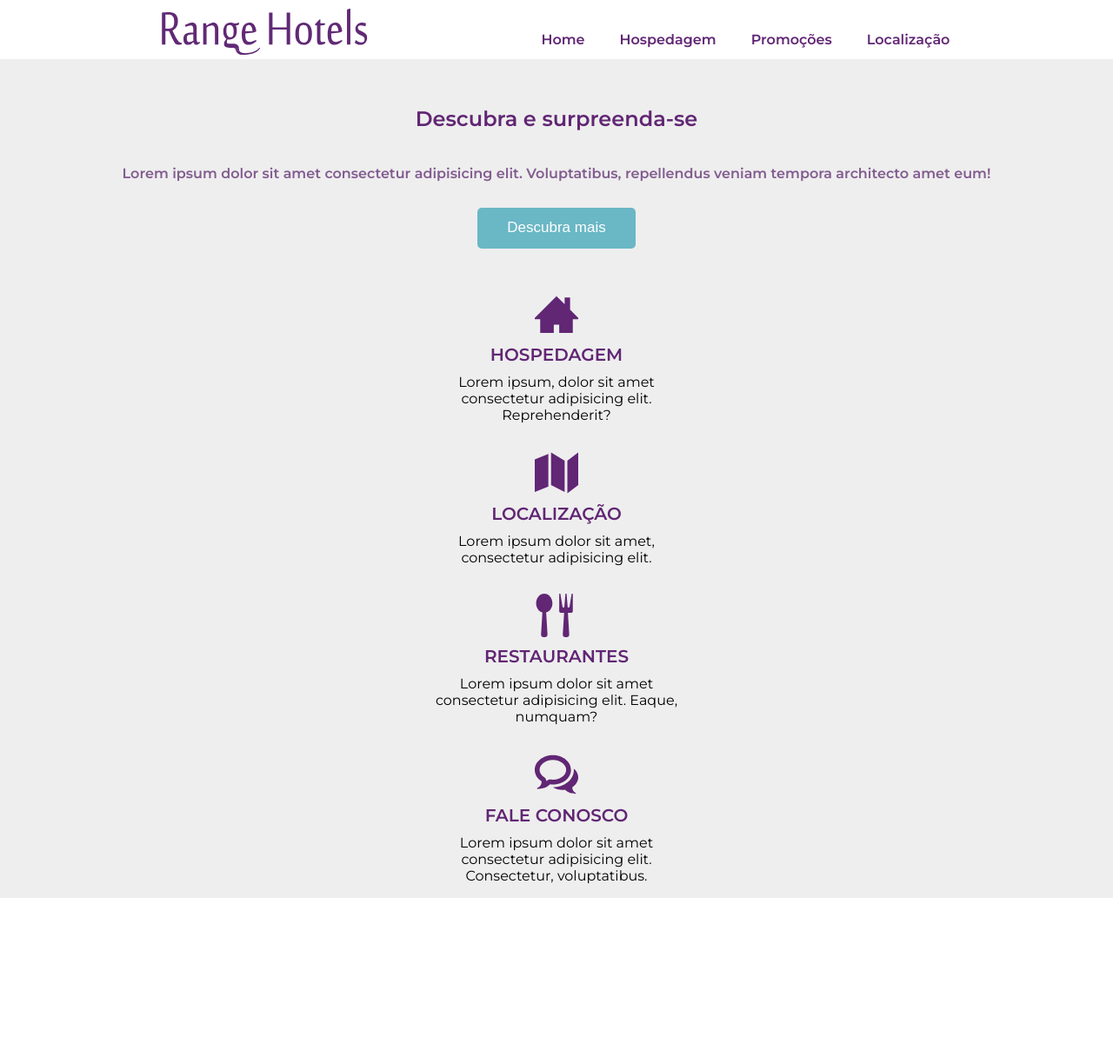
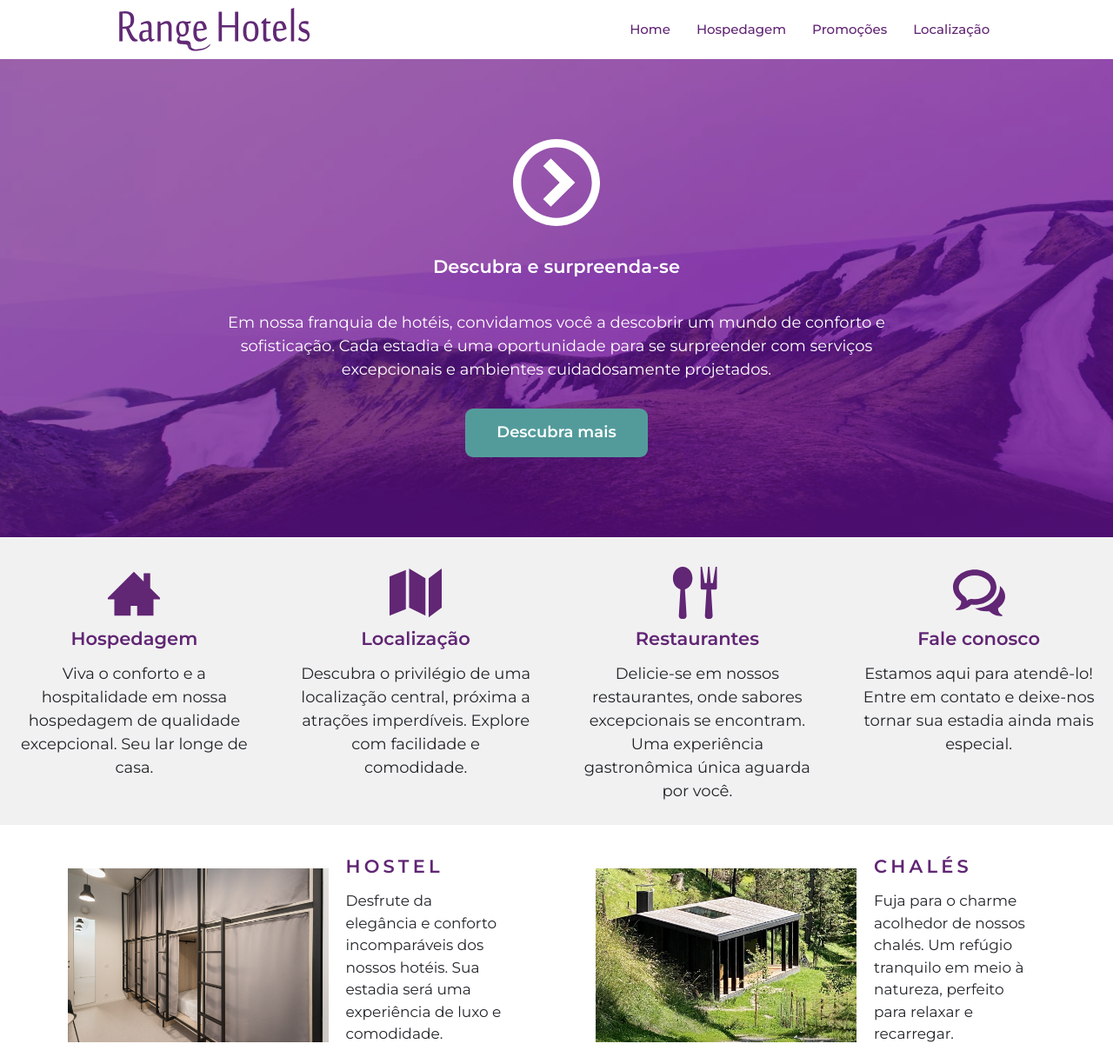
Before and after one commit to ArthurDeOliver/Projeto-Range-Hotel, a plain HTML site: page Projeto Hotel/index.html in a window 1280 px wide. Shown: the top 1216 px of the page at 87% size. Before the commit the page ends 1033 px from the top, so only its background shows below. Drawn offline with nearby package versions, Linux system fonts and the light colour scheme.

Commit message:
projeto finalizado

```diff
--- a/Projeto Hotel/index.html
+++ b/Projeto Hotel/index.html
@@ -3,107 +3,141 @@
 <head>
     <meta charset="UTF-8">
     <meta name="viewport" content="width=device-width, initial-scale=1.0">
-    <title>Angels Hotel | Arthur de Oliveira</title>
+    <title>Range Hotel | Arthur de Oliveira</title>
+
+    <link href="https://cdn.jsdelivr.net/npm/bootstrap@5.3.2/dist/css/bootstrap.min.css" rel="stylesheet" integrity="sha384-T3c6CoIi6uLrA9TneNEoa7RxnatzjcDSCmG1MXxSR1GAsXEV/Dwwykc2MPK8M2HN" crossorigin="anonymous">
+    <link rel="stylesheet" href="style.css">
+    <link rel="stylesheet" href="media_querys.css">
 
     <link rel="preconnect" href="https://fonts.googleapis.com">
     <link rel="preconnect" href="https://fonts.gstatic.com" crossorigin>
     <link href="https://fonts.googleapis.com/css2?family=Montserrat:wght@200;300;400;500;600&display=swap" rel="stylesheet">
 
-    <link rel="stylesheet" href="style.css">
-    <link rel="stylesheet" href="media_querys.css">
 
 </head>
-<body>
 
-    <header class="head-page">
+    <header class="head_page">
 
+        <div class="img_logo">
+            <img src="images/logo_mob.svg" alt="">
+        </div>
 
-        <div class="head-wrapper">
-
-            <div class="img-head">
-                <a href="#"><img src="images/logo_mob.svg" class="img-logo"></a>
-            </div>
-
-            <nav>
-                <!-- list -->
-                <ul class="nav-list">
-                    <li class="nav-iten"> <a href="#">Home</a></li>
-                    <li class="nav-iten"> <a href="#">Hospedagem</a></li>
-                    <li class="nav-iten"> <a href="#">Promoções</a></li>
-                    <li class="nav-iten"> <a href="#">Localização</a></li>
-                </ul>
-            </nav>
-
-        </div>
+        <nav class="nav_list">
+            <ul>
+                <li><a href="#">Home</a></li>
+                <li><a href="#">Hospedagem</a></li>
+                <li><a href="#">Promoções</a></li>
+                <li><a href="#">Localização</a></li>
+            </ul>
+        </nav>
 
     </header>
 
-    <main class="main1">
+    <main>
 
-        <header class="head-main">
-            <h2>Descubra e surpreenda-se</h2>
+        <section class="sec1">
 
-            <div class="p-btn_head-main">
-                <p>Lorem ipsum dolor sit amet consectetur adipisicing elit. Voluptatibus, repellendus veniam tempora architecto amet eum!</p>
+            <div class="sec1_first">
+                <svg version="1.1" xmlns="http://www.w3.org/2000/svg" xmlns:xlink="http://www.w3.org/1999/xlink" viewBox="0 0 32 32" id="arrow">
+                    <path d="M16 0c-8.837 0-16 7.163-16 16s7.163 16 16 16 16-7.163 16-16-7.163-16-16-16zM16 29c-7.18 0-13-5.82-13-13s5.82-13 13-13 13 5.82 13 13-5.82 13-13 13z" fill="#ffffff"></path>
+                    <path d="M11.086 22.086l2.829 2.829 8.914-8.914-8.914-8.914-2.828 2.828 6.086 6.086z" fill="#ffffff"></path>
+                </svg>
 
-                <button id="discovery" class="btn-disc">Descubra mais</button>
+                <div class="txt">
+                    <h2>Descubra e surpreenda-se</h2>
+                    <p>Em nossa franquia de hotéis, convidamos você a descobrir um mundo de conforto e sofisticação. Cada estadia é uma oportunidade para se surpreender com serviços excepcionais e ambientes cuidadosamente projetados.</p>
+                    <button>Descubra mais</button>
+                </div>
             </div>
-        </header>
 
-        <div class="card_wrapper">
+            <div class="cards_wrapper row row-cols-md-2 row-cols-xl-4">
 
-            <div class="card">
-                <div class="img_h">
-                    <svg version="1.1" xmlns="http://www.w3.org/2000/svg" width="32" height="32" viewBox="0 0 32 32" id="home">
-                        <title>home3</title>
+                <div class="cards col">
+                    <svg version="1.1" xmlns="http://www.w3.org/2000/svg" width="32" height="32" viewBox="0 0 32 32" id="svg">
                         <path d="M32 19l-6-6v-9h-4v5l-6-6-16 16v1h4v10h10v-6h4v6h10v-10h4z"></path>
                     </svg>
+                    <h2>Hospedagem</h2>
+                    <p>Viva o conforto e a hospitalidade em nossa hospedagem de qualidade excepcional. Seu lar longe de casa.</p>                </div>
 
-                    <h2>Hospedagem</h2>
-                </div>
-                <p>Lorem ipsum, dolor sit amet consectetur adipisicing elit. Reprehenderit?</p>
-            </div>
-
-            <div class="card">
-                <div class="img_h">
-                    <svg version="1.1" xmlns="http://www.w3.org/2000/svg" width="32" height="32" viewBox="0 0 32 32" id="map">
+                <div class="cards col">
+                    <svg version="1.1" xmlns="http://www.w3.org/2000/svg" width="32" height="32" viewBox="0 0 32 32" id="svg">
                         <path d="M0 6l10-4v24l-10 4z"></path>
                         <path d="M12 1l10 6v23l-10-5z"></path>
                         <path d="M24 7l8-6v24l-8 6z"></path>
                     </svg>
+                    <h2>Localização</h2>
+                    <p>Descubra o privilégio de uma localização central, próxima a atrações imperdíveis. Explore com facilidade e comodidade.</p>                </div>
 
-                    <h2>Localização</h2>
-                </div>
-                <p>Lorem ipsum dolor sit amet, consectetur adipisicing elit.</p>
+                <div class="cards col">
+                    <svg version="1.1" xmlns="http://www.w3.org/2000/svg" width="32" height="32" viewBox="0 0 32 32" id="svg">
+                        <path d="M7 0c-3.314 0-6 3.134-6 7 0 3.31 1.969 6.083 4.616 6.812l-0.993 16.191c-0.067 1.098 0.778 1.996 1.878 1.996h1c1.1 0 1.945-0.898 1.878-1.996l-0.993-16.191c2.646-0.729 4.616-3.502 4.616-6.812 0-3.866-2.686-7-6-7zM27.167 0l-1.667 10h-1.25l-0.833-10h-0.833l-0.833 10h-1.25l-1.667-10h-0.833v13c0 0.552 0.448 1 1 1h2.604l-0.982 16.004c-0.067 1.098 0.778 1.996 1.878 1.996h1c1.1 0 1.945-0.898 1.878-1.996l-0.982-16.004h2.604c0.552 0 1-0.448 1-1v-13h-0.833z"></path>
+                    </svg>
+                    <h2>Restaurantes</h2>
+                    <p>Delicie-se em nossos restaurantes, onde sabores excepcionais se encontram. Uma experiência gastronômica única aguarda por você.</p>                </div>
+
+                <div class="cards col">
+                    <svg version="1.1" xmlns="http://www.w3.org/2000/svg" width="36" height="32" viewBox="0 0 36 32" id="svg">
+                        <path d="M15 4c-1.583 0-3.112 0.248-4.543 0.738-1.341 0.459-2.535 1.107-3.547 1.926-1.876 1.518-2.91 3.463-2.91 5.474 0 1.125 0.315 2.217 0.935 3.247 0.646 1.073 1.622 2.056 2.821 2.842 0.951 0.624 1.592 1.623 1.761 2.748 0.028 0.187 0.051 0.375 0.068 0.564 0.085-0.079 0.169-0.16 0.254-0.244 0.754-0.751 1.771-1.166 2.823-1.166 0.167 0 0.335 0.011 0.503 0.032 0.605 0.077 1.223 0.116 1.836 0.116 1.583 0 3.112-0.248 4.543-0.738 1.341-0.459 2.535-1.107 3.547-1.926 1.876-1.518 2.91-3.463 2.91-5.474s-1.033-3.956-2.91-5.474c-1.012-0.819-2.206-1.467-3.547-1.926-1.431-0.49-2.96-0.738-4.543-0.738zM15 0v0c8.284 0 15 5.435 15 12.139s-6.716 12.139-15 12.139c-0.796 0-1.576-0.051-2.339-0.147-3.222 3.209-6.943 3.785-10.661 3.869v-0.785c2.008-0.98 3.625-2.765 3.625-4.804 0-0.285-0.022-0.564-0.063-0.837-3.392-2.225-5.562-5.625-5.562-9.434 0-6.704 6.716-12.139 15-12.139zM31.125 27.209c0 1.748 1.135 3.278 2.875 4.118v0.673c-3.223-0.072-6.181-0.566-8.973-3.316-0.661 0.083-1.337 0.126-2.027 0.126-2.983 0-5.732-0.805-7.925-2.157 4.521-0.016 8.789-1.464 12.026-4.084 1.631-1.32 2.919-2.87 3.825-4.605 0.961-1.84 1.449-3.799 1.449-5.825 0-0.326-0.014-0.651-0.039-0.974 2.268 1.873 3.664 4.426 3.664 7.24 0 3.265-1.88 6.179-4.82 8.086-0.036 0.234-0.055 0.474-0.055 0.718z"></path>
+                    </svg>
+                    <h2>Fale conosco</h2>
+                    <p>Estamos aqui para atendê-lo! Entre em contato e deixe-nos tornar sua estadia ainda mais especial.</p>                </div>
+
             </div>
 
-            <div class="card">
-                <div class="img_h">
-                    <svg version="1.1" xmlns="http://www.w3.org/2000/svg" width="32" height="32" viewBox="0 0 32 32" id="sp">
-                    <path d="M7 0c-3.314 0-6 3.134-6 7 0 3.31 1.969 6.083 4.616 6.812l-0.993 16.191c-0.067 1.098 0.778 1.996 1.878 1.996h1c1.1 0 1.945-0.898 1.878-1.996l-0.993-16.191c2.646-0.729 4.616-3.502 4.616-6.812 0-3.866-2.686-7-6-7zM27.167 0l-1.667 10h-1.25l-0.833-10h-0.833l-0.833 10h-1.25l-1.667-10h-0.833v13c0 0.552 0.448 1 1 1h2.604l-0.982 16.004c-0.067 1.098 0.778 1.996 1.878 1.996h1c1.1 0 1.945-0.898 1.878-1.996l-0.982-16.004h2.604c0.552 0 1-0.448 1-1v-13h-0.833z"></path>
-                    </svg>
-                        <h2>Restaurantes</h2>
+        </section>
+
+        <section class="sec2 row row-cols-xl-2">
+
+            <div class="cards_hotel col">
+                <div class="img_hotel">
+                    <img src="images/hostel.png" alt="">
                 </div>
-                <p>Lorem ipsum dolor sit amet consectetur adipisicing elit. Eaque, numquam?</p>
+
+                <div class="txt_hotel">
+                    <h2>Hostel</h2>
+                    <p>Desfrute da elegância e conforto incomparáveis dos nossos hotéis. Sua estadia será uma experiência de luxo e comodidade.</p>                </div>
             </div>
 
-            <div class="card">
-                <div class="img_h">
-                    <svg version="1.1" xmlns="http://www.w3.org/2000/svg" width="36" height="32" viewBox="0 0 36 32" id="bub">
-                        <title>bubbles4</title>
-                        <path d="M15 4c-1.583 0-3.112 0.248-4.543 0.738-1.341 0.459-2.535 1.107-3.547 1.926-1.876 1.518-2.91 3.463-2.91 5.474 0 1.125 0.315 2.217 0.935 3.247 0.646 1.073 1.622 2.056 2.821 2.842 0.951 0.624 1.592 1.623 1.761 2.748 0.028 0.187 0.051 0.375 0.068 0.564 0.085-0.079 0.169-0.16 0.254-0.244 0.754-0.751 1.771-1.166 2.823-1.166 0.167 0 0.335 0.011 0.503 0.032 0.605 0.077 1.223 0.116 1.836 0.116 1.583 0 3.112-0.248 4.543-0.738 1.341-0.459 2.535-1.107 3.547-1.926 1.876-1.518 2.91-3.463 2.91-5.474s-1.033-3.956-2.91-5.474c-1.012-0.819-2.206-1.467-3.547-1.926-1.431-0.49-2.96-0.738-4.543-0.738zM15 0v0c8.284 0 15 5.435 15 12.139s-6.716 12.139-15 12.139c-0.796 0-1.576-0.051-2.339-0.147-3.222 3.209-6.943 3.785-10.661 3.869v-0.785c2.008-0.98 3.625-2.765 3.625-4.804 0-0.285-0.022-0.564-0.063-0.837-3.392-2.225-5.562-5.625-5.562-9.434 0-6.704 6.716-12.139 15-12.139zM31.125 27.209c0 1.748 1.135 3.278 2.875 4.118v0.673c-3.223-0.072-6.181-0.566-8.973-3.316-0.661 0.083-1.337 0.126-2.027 0.126-2.983 0-5.732-0.805-7.925-2.157 4.521-0.016 8.789-1.464 12.026-4.084 1.631-1.32 2.919-2.87 3.825-4.605 0.961-1.84 1.449-3.799 1.449-5.825 0-0.326-0.014-0.651-0.039-0.974 2.268 1.873 3.664 4.426 3.664 7.24 0 3.265-1.88 6.179-4.82 8.086-0.036 0.234-0.055 0.474-0.055 0.718z"></path>
-                        </svg>
-                        <h2>Fale conosco</h2>
+            <div class="cards_hotel col">
+                <div class="img_hotel">
+                    <img src="images/chale.png" alt="">
                 </div>
-                <p>Lorem ipsum dolor sit amet consectetur adipisicing elit. Consectetur, voluptatibus.</p>
+
+                <div class="txt_hotel">
+                    <h2>Chalés</h2>
+                    <p>Fuja para o charme acolhedor de nossos chalés. Um refúgio tranquilo em meio à natureza, perfeito para relaxar e recarregar.</p>                </div>
             </div>
 
+            <div class="cards_hotel col">
+                <div class="img_hotel">
+                    <img src="images/familiar.png" alt="">
+                </div>
 
-        </div>
+                <div class="txt_hotel">
+                    <h2>Familiar</h2>
+                    <p>Criamos o ambiente ideal para famílias. Desfrute de espaços amplos, atividades divertidas e momentos memoráveis juntos.</p>                </div>
+            </div>
 
+            <div class="cards_hotel col">
+                <div class="img_hotel">
+                    <img src="images/romantico.png" alt="">
+                </div>
+
+                <div class="txt_hotel">
+                    <h2>Romantico</h2>
+                    <p>Celebre o amor em nosso ambiente romântico. Jantares à luz de velas, vistas deslumbrantes e experiências que unem corações.</p>                </div>
+            </div>
+
+        </section>
 
     </main>
 
+    <footer>
+        <p class="fot_p">Desenvolvido por <a href="https://www.linkedin.com/in/arthurdeoliveiraa00/">Arthur de Oliveira</a></p>
+    </footer>
+
+
+<body>
 
 </body>
 </html>
--- a/Projeto Hotel/media_querys.css
+++ b/Projeto Hotel/media_querys.css
@@ -1,65 +1,115 @@
 @media screen and (min-width:780px){
 
-    .head-page{
-        width: 100%;
+    /* header */
+    .head_page{
+        gap: 10em;
+        align-items: center;
+        justify-content: space-around;
         flex-direction: row;
-        gap: 0;
     }
 
-    .img-head{
-        width: fit-content;
+    ul{
+        margin-right: 1em;
+        flex-direction: row;
+        gap: 1.5em;
+
     }
 
-    .img-head a img{
-        height: 6.8em;
+    .nav_list a{
+        padding: 0.5em 0.5em;
+        color: var(--primary-color);
+        width: fit-content;
+
     }
 
-    .img-head a{
-        padding: 0;
+    .nav_list a:hover{
+        color: var(--primary-color);
+        background-color: rgba(200, 200, 200, 0.2);
     }
 
-    nav{
-        width: fit-content;
-        margin-top: auto;
-    }
-
-    .nav-list{
-        gap: 0.5em;
-        width: fit-content;
-        display: flex;
-    }
-
-    .head-wrapper{
-        width: 100%;
-        display: flex;
-        flex-direction: row;
-        justify-content: space-evenly;
-    }
-
-    /* lista */
-    ul{
-        /* gap: 2em; */
-        font-size: 1.6em;
-        list-style: none;
+    .head_page{
         background-color: white;
     }
 
-    /* li da lista */
-    .nav-iten{
+    .nav_list li{
+        text-align: center;
+        width: 100%;
+    }
+
+    .cards_hotel{
         flex-direction: row;
     }
 
-    /* link da lista */
-    .nav-iten a{
-        /* font-size: 1.6em; */
-        font-weight: 600;
-        padding: 0.8em 1em;
-        text-decoration: none;
-        color: var(--primary-color);
+    .sec1{
+        padding: unset;
     }
 
-    .nav-iten:hover{
-        background-color: #cacaca;
+    .sec1_first{
+        padding: 3em 0;
+        color: white;
+        background-color: var(--primary-color);
+    }
+
+    .sec1_first h2{
+        color: white;
+    }
+
+    #arrow{
+        display: unset;
     }
 
 }
+
+
+@media screen and (min-width:900px){
+    .sec1_first{
+
+        background-repeat: no-repeat;
+        background-size: cover;
+        height: 55em;
+        background-image: url(images/bg_topo_1198x670.jpg);
+    }
+
+
+}
+
+@media screen and (min-width: 1200px){
+
+    .sec1_first{
+        background-repeat: no-repeat;
+        background-size: cover;
+        height: 55em;
+        background-image: url(images/bg_topo_1600x1374.jpg);
+        background-blend-mode: soft-light;
+
+    }
+
+    .sec2{
+        justify-content: unset;
+        flex-direction: row;
+    }
+
+    .txt_hotel{
+        border: 2px;
+    }
+
+    .cards_hotel{
+        justify-content: center;
+        padding-left: 5em;
+        width: calc(50% - 5em);
+    }
+
+    .img_hotel img{
+        /* border: 50px solid black; */
+        width: 30em;
+        height: 20em;
+
+
+    }
+
+    .cards p{
+        width: 15em;
+
+    }
+
+}
--- a/Projeto Hotel/style.css
+++ b/Projeto Hotel/style.css
@@ -4,177 +4,238 @@
     box-sizing: border-box;
 }
 
-:root {
+img{
+    display: block;
+}
+
+:root{
     --primary-color: #612674;
     --default-gap: 1rem;
 }
 
-html{
-    font-size: 62.5%;
+a{
+    color: white;
 }
 
-img{
-    display: block;
+
+
+html{
+    overflow:scroll;
+    /* border: 2px black solid; */
+    font-size: 62.5%;
+    padding-right: 0;
 }
 
 body{
+    overflow: hidden;
+
+    /* background-color: black; */
     font-family: 'Montserrat', sans-serif;
     min-height: 100vh;
+
 }
 
-.head-page{
+ul{
+    all: unset;
+    list-style: none;
+}
+
+
+/* style header */
+
+.head_page{
+    display: flex;
+    flex-direction: column;
+    background-color: var(--primary-color);
+}
+
+.img_logo{
+    padding-bottom: 0.5em;
+    background: white;
+    text-align: center;
+}
+
+
+.nav_list{
+    list-style: none;
+}
+
+ul{
+    display: flex;
+    flex-direction: column;
+    justify-content: center;
+    align-items: center;
+}
+
+.nav_list a{
+    display: inline-block;
+    text-align: center;
+    text-decoration: none;
+    font-size: 1.5em;
+    font-weight: 500;
+    padding: 1.5em 0;
+    width: 100vw;
+
+
+}
+
+.nav_list li{
+    text-align: center;
+    width: 100%;
+}
+
+.nav_list a:hover{
+    color: white;
+    background-color: rgba(200, 200, 200, 0.2);
+}
+
+/* main */
+
+.sec1{
+
+    background-color: rgb(241, 241, 241);
+    display: flex;
+    flex-direction: column;
+    gap: 1.9em;
+    padding: 1.5em 1em;
+}
+
+.sec1_first{
     display: flex;
     flex-direction: column;
     align-items: center;
-}
-
-.img-head a{
-    padding: 1em 100% 2em;
-
-}
-
-.img-head{
-    display: flex;
-    flex-direction: column;
-    align-items: center;
-    width: 100%;
-}
-
-.head-wrapper{
-    display: flex;
-    flex-direction: column;
-}
-
-
-nav{
-    width: 100%;
-}
-
-.nav-list{
-    width: 100vw;
-    text-align: center;
-
-}
-
-/* lista */
-ul{
-
-
-    font-size: 1.6em;
-    list-style: none;
-    background-color: var(--primary-color);
-}
-
-/* li da lista */
-.nav-iten{
-    display: flex;
-    flex-direction: column;
-}
-
-/* link da lista */
-.nav-iten a{
-    padding: 1.2em;
-    text-decoration: none;
-    color: white;
-}
-
-.nav-iten:hover{
-    background-color: #774c85;
-}
-
-.main1{
-    background-color: #eeeeee;
-    padding: 1.6em;
-    display: flex;
-    flex-direction: column;
-    gap: 5em;
-}
-
-.head-main{
-    /* background-color: #ccc; */
-    display: flex;
-    flex-direction: column;
-    align-items: center;
-
-}
-
-.head-main h2{
-    font-size: 2.4em;
-    color: var(--primary-color);
-    padding: 1.6em 0;
-}
-
-.p-btn_head-main{
-    display: flex;
-    flex-direction: column;
-    align-items: center;
-    gap: 3em;
-}
-
-.btn-disc{
-    cursor: pointer;
-    font-size: 1.7em;
-    color: white;
-    background-color: rgb(106, 183, 197);
-    border: none;
-    border-radius: 0.3em;
-    padding: 0.8em 2em;
-    width: fit-content;
-}
-
-.head-main p{
-    color: #825c8f;
-    font-size: 1.6em;
-    font-weight: 600;
+    justify-content: center;
     text-align: center;
 }
 
-#map, #home, #bub, #sp{
-    fill: #612674;
-    /* border: 2px solid black; */
-    width: 5em;
-    height: 5em;
-}
-
-.icon icon-home3{
-    /* border: 1px solid black; */
-    height: 15em;
-}
-
-.img_h{
-    display: flex;
-    flex-direction: column;
-    align-items: center;
-    gap: 1em;
+.sec1_first h2{
+    font-size: 2.1em;
+    font-weight: 700;
+    padding: 1.6em 0;
     color: #612674;
 }
 
-.img_h h2{
-    text-transform: uppercase;
-    font-size: 2em;
+.sec1_first p{
+
+    width: 60vw;
+
+    font-size: 1.8em;
+    padding-bottom: 1.2em;
 }
 
-.card_wrapper{
-    display: flex;
-    flex-direction: column;
-    gap: 3.2em;
-
+button{
+    cursor: pointer;
+    border: none;
+    background-color: #539b9b;;
+    color: white;
+    font-size: 1.8em;
+    font-weight: 900;
+    border-radius: 0.5em;
+    padding: 0.8em 2em;
 }
 
-.card{
-    text-decoration: none;
+#arrow{
+    display: none;
+    width: 10em;
     /* border: 2px black solid; */
+}
+
+/* cards_wrapper */
+
+.cards{
+    padding: 1.5em 0;
     display: flex;
     flex-direction: column;
     align-items: center;
     gap: 1em;
 }
 
-.card p{
-    color: black;
+.cards p{
+    width: 21em;
+    font-size: 1.8em;
     text-align: center;
-    font-size: 1.6em;
-    font-weight: 400;
-    width: 20em;
-    /* border: 1px black solid; */
 }
+
+h2{
+    font-weight: 700;
+    font-size: 2.1em;
+    color: var(--primary-color);
+}
+
+#svg{
+    height: 6em;
+    width: 6em;
+    fill: #612674;
+}
+
+/* cards hotel */
+
+.sec2{
+    padding: 3.5em;
+    display: flex;
+    flex-direction: column;
+    align-items: center;
+    flex-grow: 1;
+    justify-content: center;
+    gap: 4.5em;
+}
+
+.cards_hotel{
+
+    display: flex;
+    flex-direction: column;
+    align-items: center;
+    gap: 2em;
+
+}
+
+.txt_hotel{
+    display: flex;
+    flex-direction: column;
+    gap: 1em;
+}
+
+.cards_hotel h2{
+    letter-spacing: 0.2em;
+    text-transform: uppercase;
+}
+
+.cards_hotel p{
+    font-size: 1.7em;
+}
+
+.img_hotel img{
+    width: 100%;
+
+}
+
+/* footer */
+
+footer{
+    background-color: violet;
+    width: 100vw;
+    /* height: 5em; */
+}
+
+footer{
+    all: unset;
+    display: flex;
+    justify-content: center;
+    /* text-align: center; */
+    background-color: #252525;
+}
+
+footer a{
+    text-decoration: none;
+}
+
+footer a:hover{
+    color: darkcyan;
+}
+
+.fot_p{
+    margin-top: 1em;
+    font-size: 1.2em;
+    color: white;
+
+}
```
Also changed, not shown: Projeto Hotel/teste.css (deleted, +0 -10 lines), Projeto Hotel/teste.html (deleted, +0 -12 lines).
